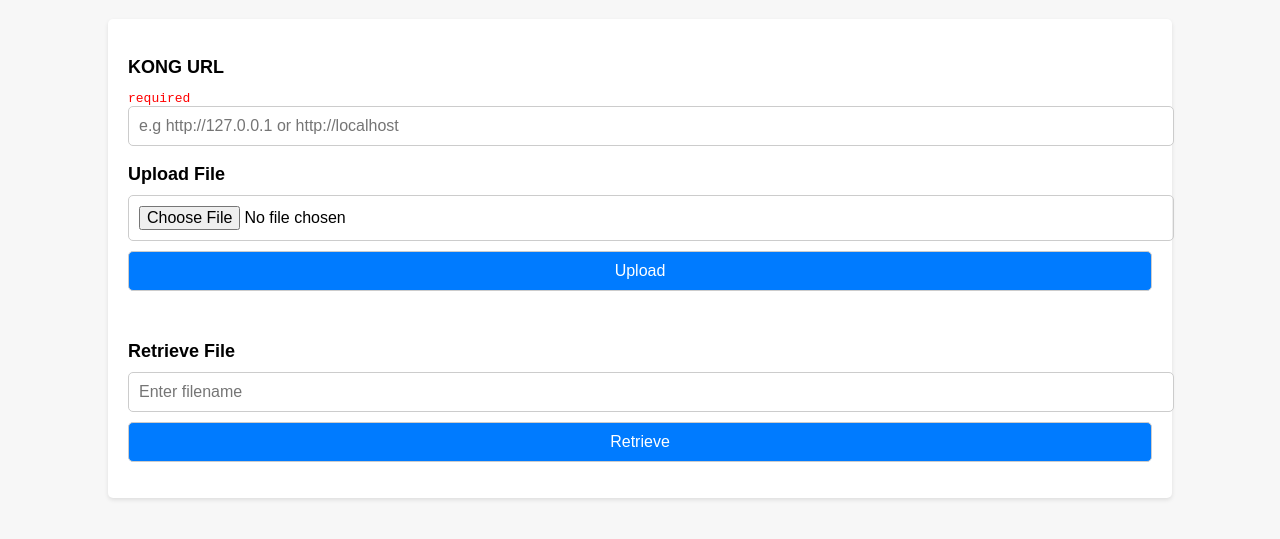
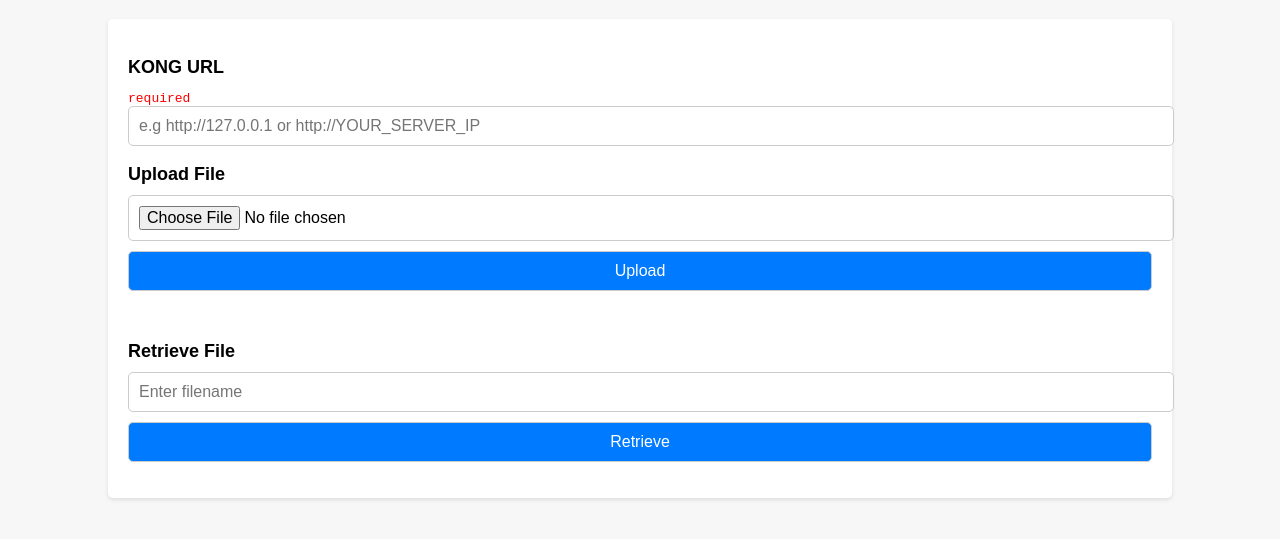
Before and after one commit to goharsb/CDN-PROTOTYPE, a plain HTML site: page public/index.html in a window 1280 px wide. Shown: the part 49-588 px from the top of the page. Drawn offline with nearby package versions, Linux system fonts and the light colour scheme.

Commit message:
Update index.html

```diff
--- a/public/index.html
+++ b/public/index.html
@@ -49,7 +49,7 @@
     <h2>File Upload and Retrieval</h2>
     <div class="container">
         <h3>KONG URL</h3><code style="color: red;">required</code>
-        <input id="kong_url" type="text" placeholder="e.g http://127.0.0.1 or http://localhost">
+        <input id="kong_url" type="text" placeholder="e.g http://127.0.0.1 or http://YOUR_SERVER_IP">
 
         <h3>Upload File</h3>
         <input type="file" id="fileInput">
```
